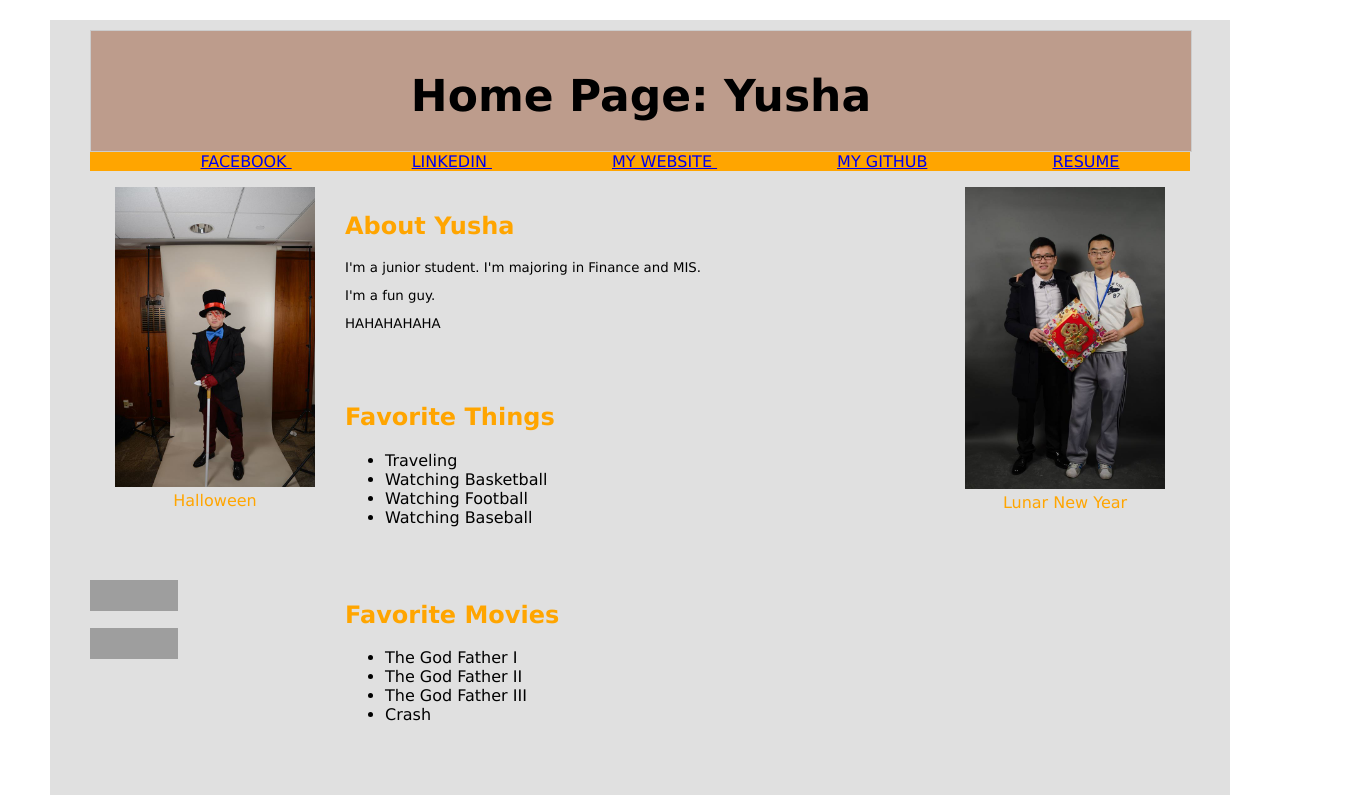
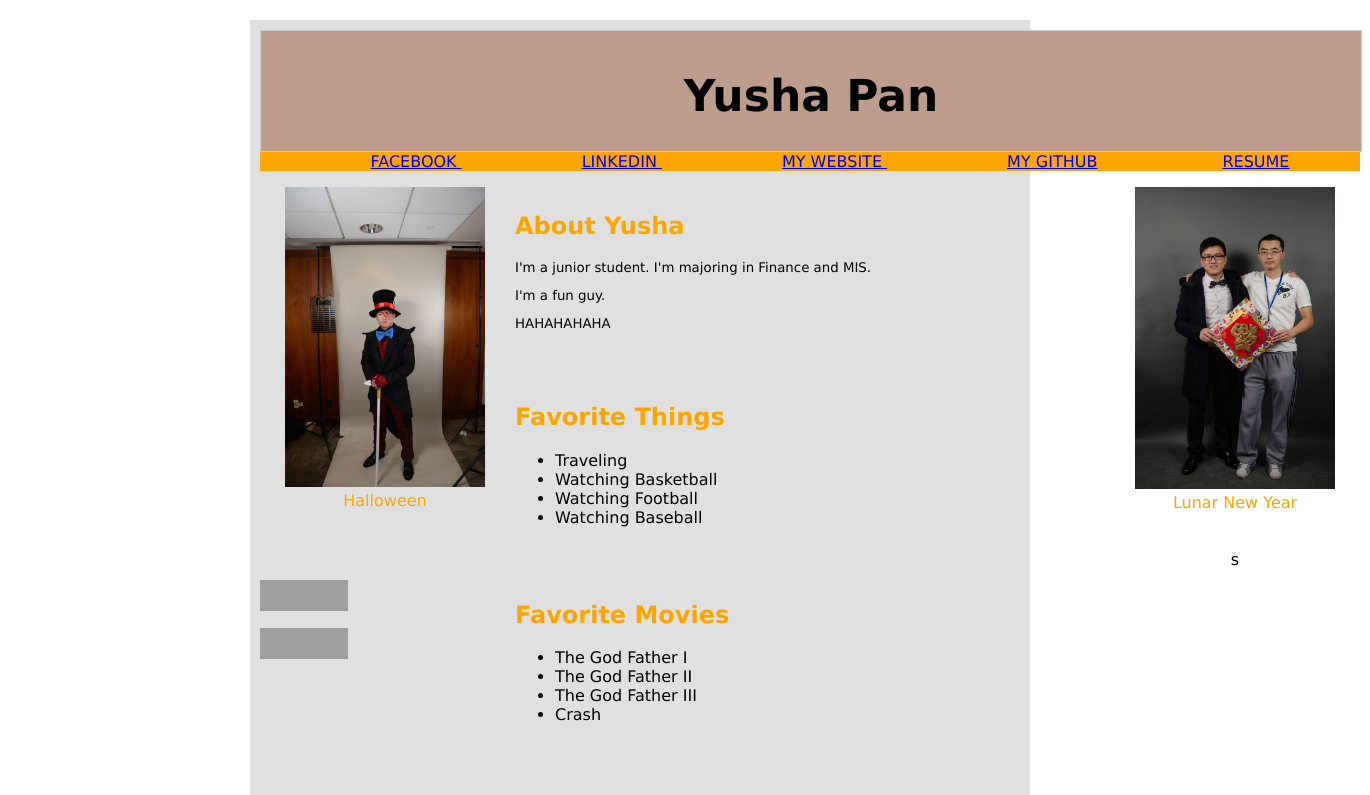
Before and after one commit to yuspan/HW2, a plain HTML site: page Index.html in a window 1280 px wide. Shown: the top 795 px of the page, 1370 px wide, since content can reach past the window. Drawn offline with Linux system fonts and the light colour scheme; grey boxes are pictures that could not be loaded.

Commit message:
final commit

```diff
--- a/Index.html
+++ b/Index.html
@@ -4,7 +4,7 @@
 <html xmlns="http://www.w3.org/1999/xhtml" xml:lang="en">
 
 <head>
-	<title>Home Page: Yusha</title>
+	<title>Home Page: Yusha Pan</title>
 	<link rel="stylesheet" type="text/css" href="yusha.css" />
 </head>
 
@@ -13,7 +13,7 @@
 <div id="wrap">
 
 <div id="header">
-	<h1 class="title"> Home Page: Yusha </h1>
+	<h1 class="title"> Yusha Pan</h1>
 </div>
 
 <div id="nav">
@@ -84,16 +84,15 @@
 <div id="right_sidebar">
 	<div class="polaroid"> <img src="Pic2.jpg" alt="Spring Festival"	title="Spring Festival"	width="200px" /> <br /><span>Lunar New Year</span></div>
 
-	<br /><br /><br />
+	<br /><br />
 
 
 </div>
 
-
-
+s
 
 <div id="footer">
-
+	<br />
 
 <p>&copy; 2014 Yusha Pan - This is an assignment for Software Design &amp; Development</p>
 </div>
--- a/yusha.css
+++ b/yusha.css
@@ -3,8 +3,8 @@ body	 	{color:Black;
 			background-color:#E0E0E0;
 			font-size:12pt;
 			font-family:Veranda,Geneva,Arial,Helvetica,sans-serif;text-align:center;
-			min-height:100%;
-			margin:0px;
+			min-height:890px;
+			margin: 0px 200px 0px 200px;
 			padding:0px;
 
 			}
```
Also changed, not shown: Resume.html (+1 -1 lines).
